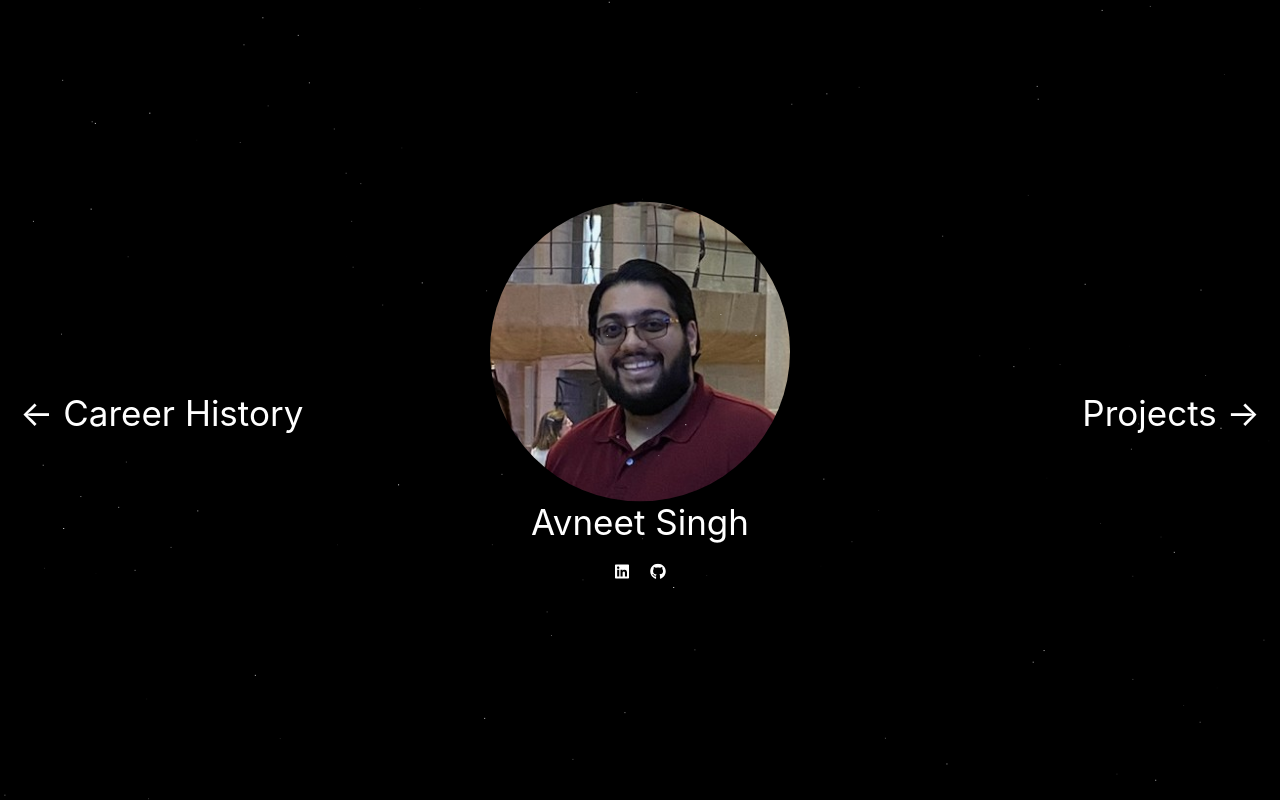
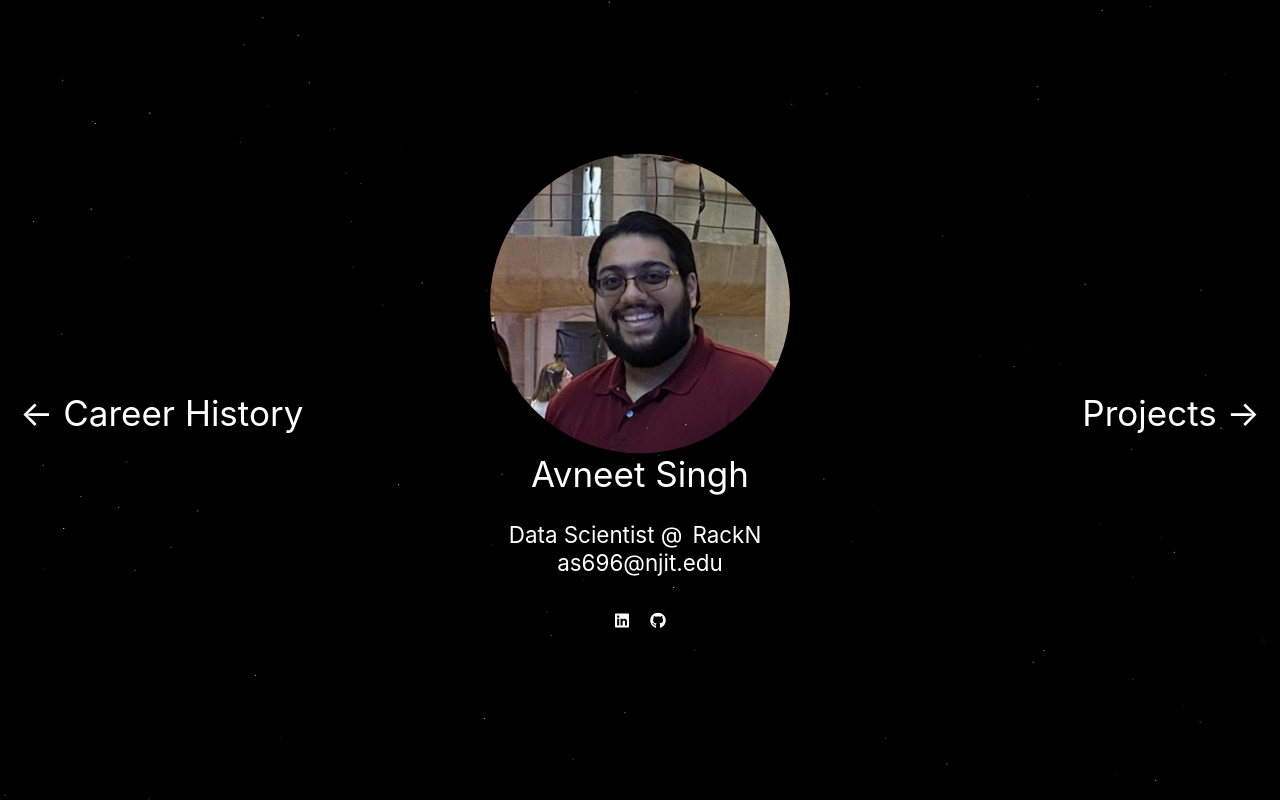
Before and after one commit to Asingh027/asingh027.github.io, a React (Create React App) app in the folder portfolio/: page / in a window 1280 px wide. Built offline with nearby package versions, Linux system fonts and the light colour scheme.

Commit message:
Adding more info on home page

```diff
--- a/portfolio/src/components/Home.jsx
+++ b/portfolio/src/components/Home.jsx
@@ -14,6 +14,28 @@ const float = keyframes`
 `;
 
 // Styled Components
+const ContactBox = styled.div`
+  margin-top: 10px; // Space between icons and contact box
+  padding: 15px;
+  color: white;
+  text-align: center;
+`;
+
+const ContactText = styled.p`
+  margin: 1px; // Remove default margin
+  font-size: 1.4em;
+  a {
+    color: white;
+    margin: 10px;
+    text-decoration: none;
+    transition: color 0.3s;
+
+    &:hover {
+      color: gray;
+    }
+  }
+`;
+
 const HomeContainer = styled.div`
   height: 100vh; // Full viewport height
   display: flex;
@@ -90,6 +112,10 @@ function Home() {
     <HomeContainer>
       <ProfileImage src={profPic} alt="Profile Picture"/>
       <Title>Avneet Singh</Title>
+      <ContactBox>
+        <ContactText>Data Scientist @<a href="https://rackn.com">RackN</a></ContactText>
+        <ContactText><a href="mailto:as696@njit.edu">as696@njit.edu</a></ContactText>
+      </ContactBox>
       <SocialLinks>
         <a href="https://www.linkedin.com/in/avneetsinghurl" target="_blank" rel="noopener noreferrer">
           <FaLinkedin />
```
